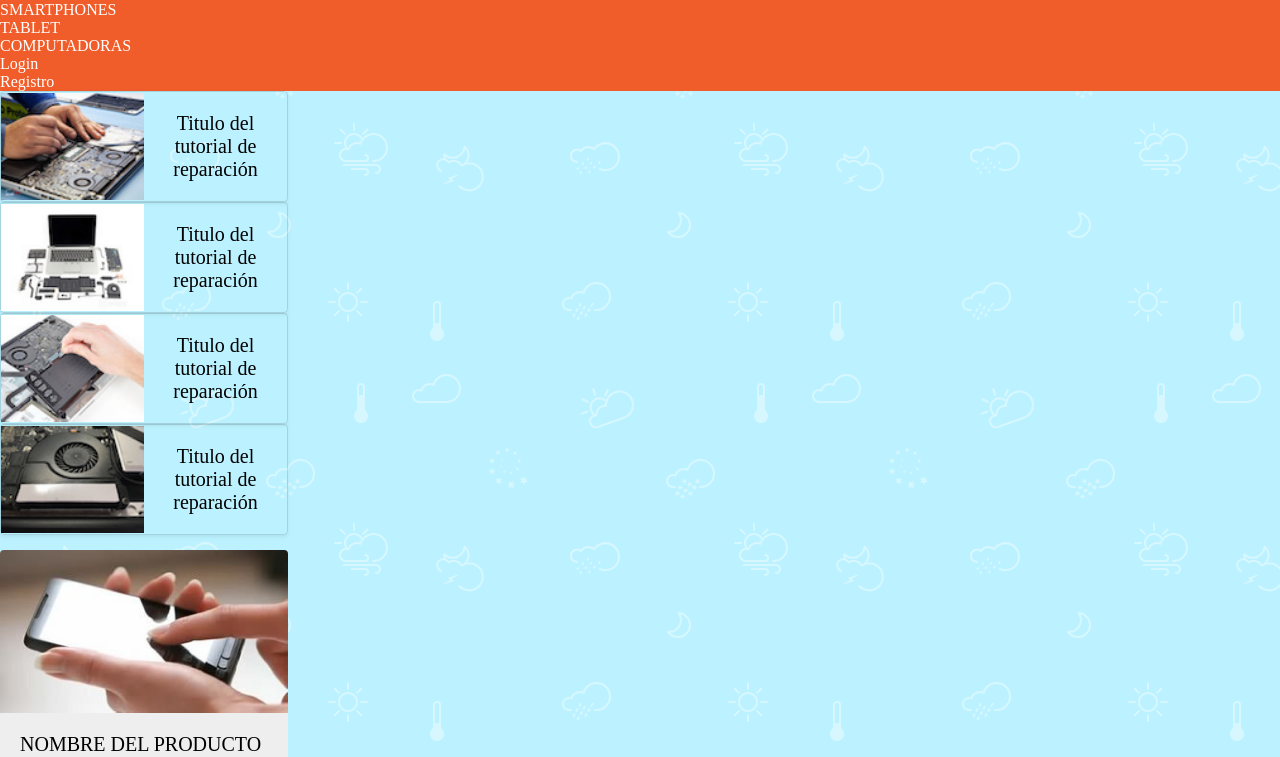
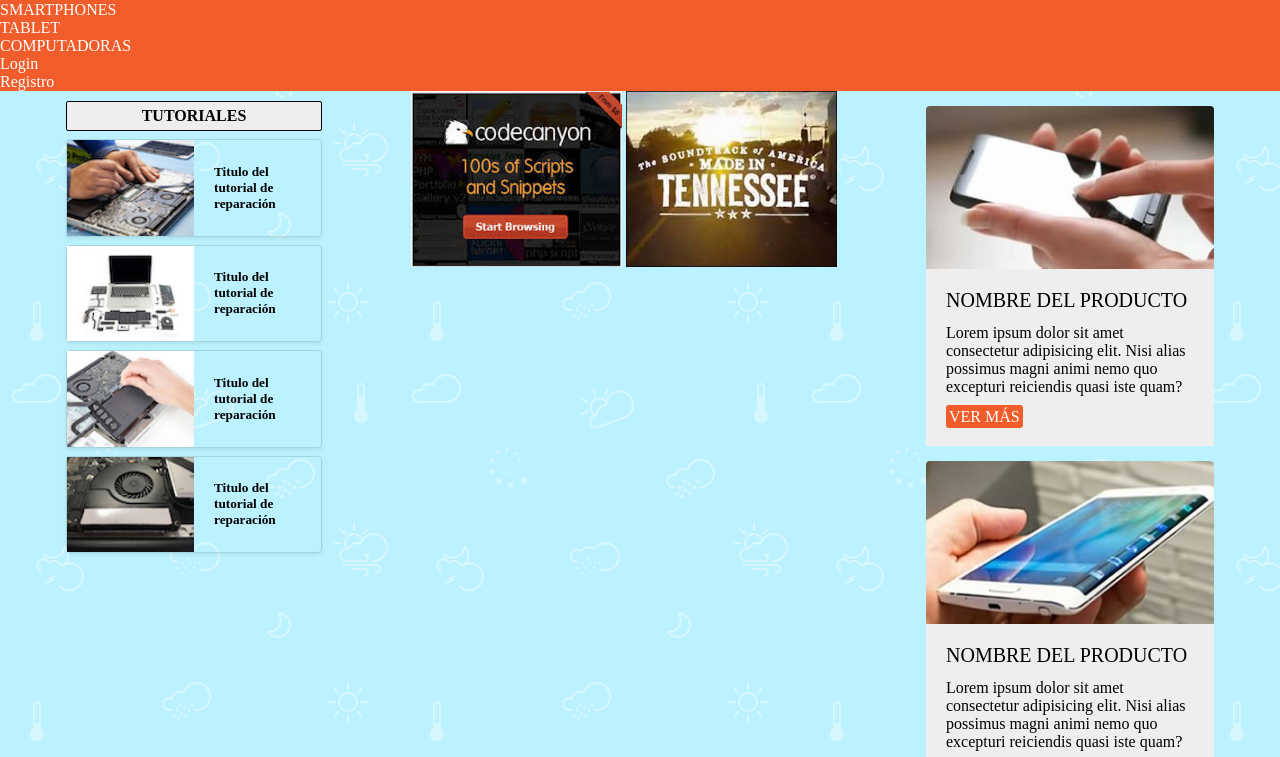
Before and after one commit to chizzo10/craftsy, a website: page views/home.html in a window 1280 px wide. Shown: the part 42-799 px from the top of the page. Drawn offline with Linux system fonts and the light colour scheme.

Commit message:
agregando tutoriales

```diff
--- a/public/css/home.css
+++ b/public/css/home.css
@@ -1,16 +1,34 @@
-.home-header-nav{
+.home-header-nav {
     background-color: #F15D2A;
 }
 
+.home-publicidad {
+
+    text-align: center;
+}
+
+.home-publicidad img{
+    width: 35%;
+
+}
 
 
+.titulo-tutoriales{
+    background-color: #EFEEEE;
+    border: 1px solid black;
+    border-radius: 2px;
+    padding: 5px;
+    margin-top: 10px;
+    text-align: center;
+}
 
 .card-images-tutorial {
-    width: 18rem;
+    width: 16rem;
     border: 1px solid rgba(0, 0, 0, 0.125);
     border-radius: 0.25rem;
     box-shadow: 0 0.125rem 0.25rem rgba(0, 0, 0, 0.075);
     display: flex;
+    margin: 8px 0;
 
 }
 
@@ -34,23 +52,20 @@
     align-items: center;
 }
 
-  .card-title-tutorial {
-    font-size: 1.25rem;
-    font-weight: 500;
-    margin-bottom: 0;
-    text-align: center;
-  }
 
 
 
 
-*/card */
+
+
+
 
 .container {
     display: flex;
     flex-wrap: wrap;
     margin: 0 3px;
     justify-content: center;
+
 }
 
 
@@ -58,7 +73,7 @@
 .card {
     width: 18rem;
     border-radius: 0.25rem;
-    box-shadow:  rgba(0, 0, 0, 0.075);
+    box-shadow: rgba(0, 0, 0, 0.075);
     display: flex;
     flex-direction: column;
     margin: 15px 0;
@@ -90,7 +105,7 @@
     margin-bottom: 0.75rem;
 }
 
-  .botton-card{
+.botton-card {
     background-color: #F15D2A;
     border-radius: 3px;
     padding: 3px 3px;
--- a/views/home.html
+++ b/views/home.html
@@ -37,8 +37,11 @@
 
         <div class="container">
 
+
+
             <div class="cards-tuturial">
 
+                <h4 class="titulo-tutoriales">TUTORIALES</h4>
                 <div class="card-images-tutorial">
                     <div class="images-card">
                         <img src="/images/aside-01.jpg" alt="...">
@@ -84,9 +87,14 @@
                         <h5 class="card-title-tutorial">Titulo del tutorial de reparación</h5>
 
                     </div>
-
                 </div>
 
+            </div>
+
+            <div class="home-publicidad">
+
+                <img src="/images/ad-01.jpg" alt="">
+                <img src="/images/ad-02.jpg" alt="">
             </div>
 
             <div class="card">
```
Lines whose indentation alone changed are shown as unchanged.
